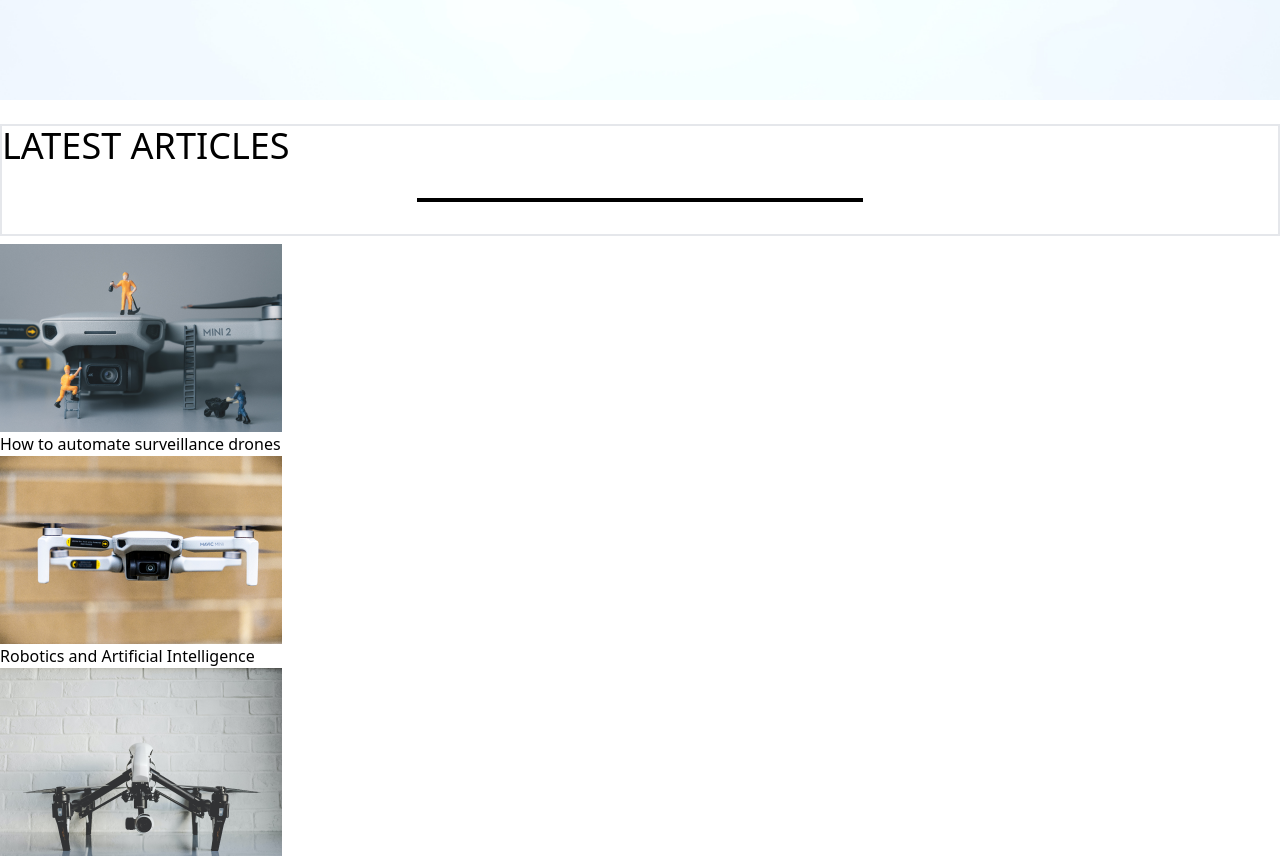
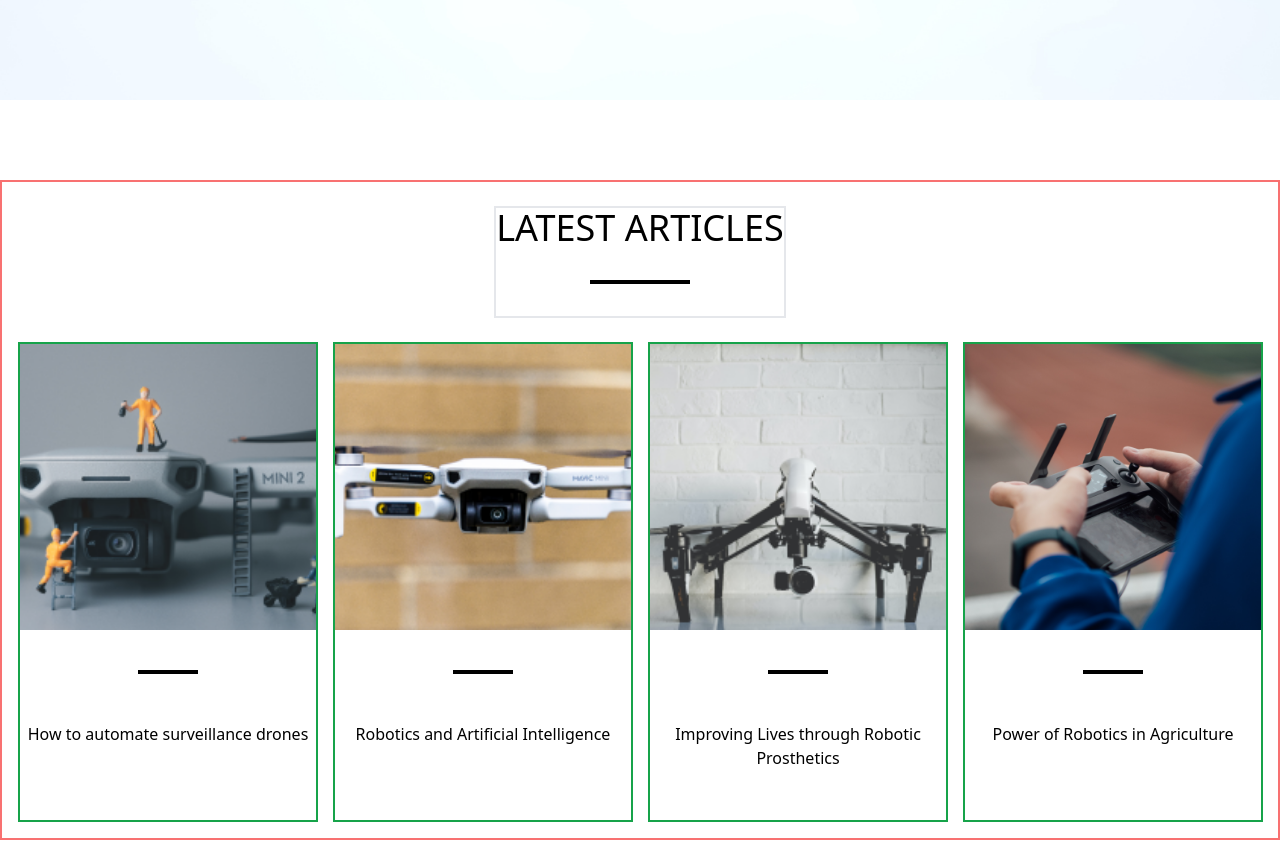
Before and after one commit to ThembaMtshelwane/assignment-1, a React (Vite) app: page / in a window 1280 px wide. Shown: the part 700-1558 px from the top of the page. Built offline with nearby package versions, Linux system fonts and the light colour scheme.

Commit message:
Articles section

```diff
--- a/src/Components/ArticlesSection/Article/Article.jsx
+++ b/src/Components/ArticlesSection/Article/Article.jsx
@@ -1,10 +1,13 @@
-
 function Article({ imageURL, imageName, title }) {
   return (
-    <section className="article-card">
-      <img src={imageURL} alt={imageName} />
-      <span className="article-bar"></span>
-      <p>{title}</p>
+    <section className="border-2 border-green-600 flex flex-col items-center h-[480px] min-w-[300px] max-w-[350px]">
+      <img
+        src={imageURL}
+        alt={imageName}
+        className="w-full h-[60%] object-cover object-center cursor-pointer"
+      />
+      <span className="border-2 border-black w-[20%] my-10"></span>
+      <p className="my-2 text-center">{title}</p>
     </section>
   );
 }
--- a/src/Components/ArticlesSection/ArticlesSection.jsx
+++ b/src/Components/ArticlesSection/ArticlesSection.jsx
@@ -19,9 +19,14 @@ function ArticleSection() {
     </li>
   ));
   return (
-    <section className="articles-section" id="articles">
-      <SectionHeader name="LATEST ARTICLES" style="sub-section-bar" />
-      <ul className="articles-list">{articlesList}</ul>
+    <section
+      className="flex flex-col border-2 border-red-400 my-20 items-center"
+      id="articles"
+    >
+      <SectionHeader name="LATEST ARTICLES" style="" />
+      <ul className="grid gap-4 sm:grid-cols-2 sm:p-4 md:grid-cols-2 lg:grid-cols-3 xl:grid-cols-4">
+        {articlesList}
+      </ul>
     </section>
   );
 }
--- a/src/Components/SectionHeader/SectionHeader.jsx
+++ b/src/Components/SectionHeader/SectionHeader.jsx
@@ -1,6 +1,6 @@
 function SectionHeader({ name }) {
   return (
-    <section className="text-2xl my-2 sm:text-4xl border-2 flex flex-col md:mt-6">
+    <section className="text-2xl w-fit my-2 sm:text-4xl border-2 flex flex-col md:mt-6">
       <h3>{name}</h3>
       <span className="mx-auto w-[35%] my-8 bg-black h-full border-2 border-black"></span>
     </section>
```
